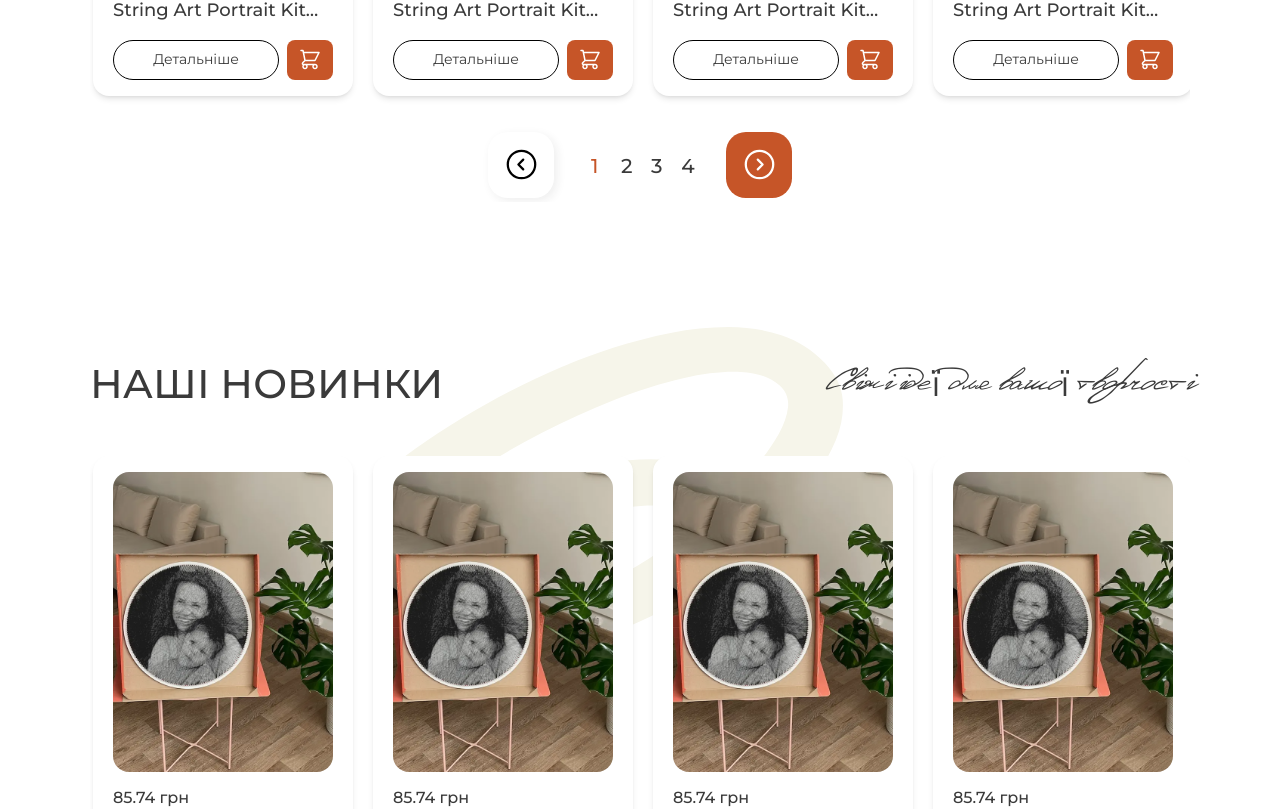
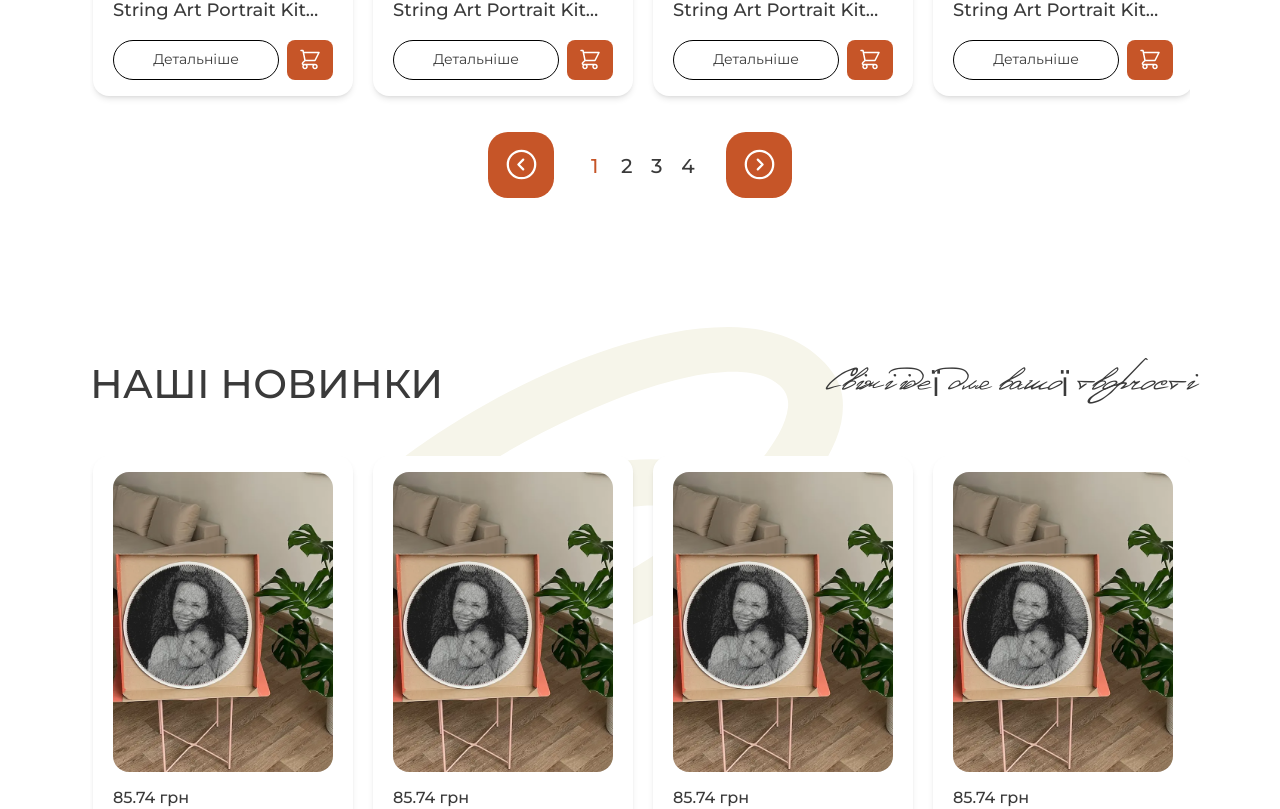
Before and after one commit to cyanidium-dev/art-lover-frontend, a Next.js app: page / in a window 1280 px wide. Shown: the part 2939-3748 px from the top of the page. Built offline with nearby package versions, Linux system fonts and the light colour scheme.

Commit message:
updated swiper

```diff
--- a/src/modules/home/bestsellers/BestsellersSlider.tsx
+++ b/src/modules/home/bestsellers/BestsellersSlider.tsx
@@ -16,6 +16,7 @@ export default function BestsellersSlider() {
     <div className="md:max-w-[774px] lg:max-w-[1030px] xl:max-w-[1286px] md:px-8 xl:px-[90px] md:mx-auto">
       <SwiperWrapper
         swiperClassName="bestsellers"
+        loop
         breakpoints={{
           0: {
             spaceBetween: 16,
--- a/src/modules/home/discountedProducts/DiscountedProductsSLider.tsx
+++ b/src/modules/home/discountedProducts/DiscountedProductsSLider.tsx
@@ -17,6 +17,7 @@ export default function DiscountedProductsSLider() {
     <div className="md:max-w-[774px] lg:max-w-[1030px] xl:max-w-[1286px] md:px-8 xl:px-[90px] md:mx-auto">
       <SwiperWrapper
         swiperClassName="newProducts"
+        loop
         breakpoints={{
           0: {
             spaceBetween: 16,
--- a/src/modules/home/newProducts/NewProductsSlider.tsx
+++ b/src/modules/home/newProducts/NewProductsSlider.tsx
@@ -15,6 +15,7 @@ export default function NewProductsSlider() {
     <div className="md:max-w-[774px] lg:max-w-[1030px] xl:max-w-[1286px] md:px-8 xl:px-[90px] md:mx-auto">
       <SwiperWrapper
         swiperClassName="newProducts"
+        loop
         breakpoints={{
           0: {
             spaceBetween: 16,
--- a/src/modules/home/reviews/ReviewsSlider.tsx
+++ b/src/modules/home/reviews/ReviewsSlider.tsx
@@ -10,6 +10,7 @@ export default function ReviewsSlider() {
     <div className="md:max-w-[774px] lg:max-w-[1030px] xl:max-w-[1286px] md:px-8 xl:px-[90px] md:mx-auto">
       <SwiperWrapper
         swiperClassName="reviews"
+        loop
         breakpoints={{
           0: {
             spaceBetween: 16,
--- a/src/shared/components/swiper/SwiperWrapper.tsx
+++ b/src/shared/components/swiper/SwiperWrapper.tsx
@@ -13,6 +13,7 @@ interface SwiperWrapperProps {
   slidesPerView?: number | 'auto' | undefined;
   breakpoints: SwiperOptions['breakpoints'];
   swiperClassName: string;
+  loop?: boolean;
 }
 
 export default function SwiperWrapper({
@@ -20,6 +21,7 @@ export default function SwiperWrapper({
   slidesPerView = 'auto',
   breakpoints,
   swiperClassName,
+  loop = false,
 }: SwiperWrapperProps) {
   return (
     <Swiper
@@ -27,7 +29,7 @@ export default function SwiperWrapper({
       pagination={createPagination(4)}
       breakpoints={breakpoints}
       navigation={true}
-      // loop={true}
+      loop={loop}
       speed={1000}
       modules={[Navigation, Pagination]}
       className={swiperClassName}
--- a/src/types/review.ts
+++ b/src/types/review.ts
@@ -1,6 +1,7 @@
 export interface Review {
   id: string;
   title: string;
+  slug: string;
   images: { url: string; alt: string }[];
   rating: number;
   author: string;
```
